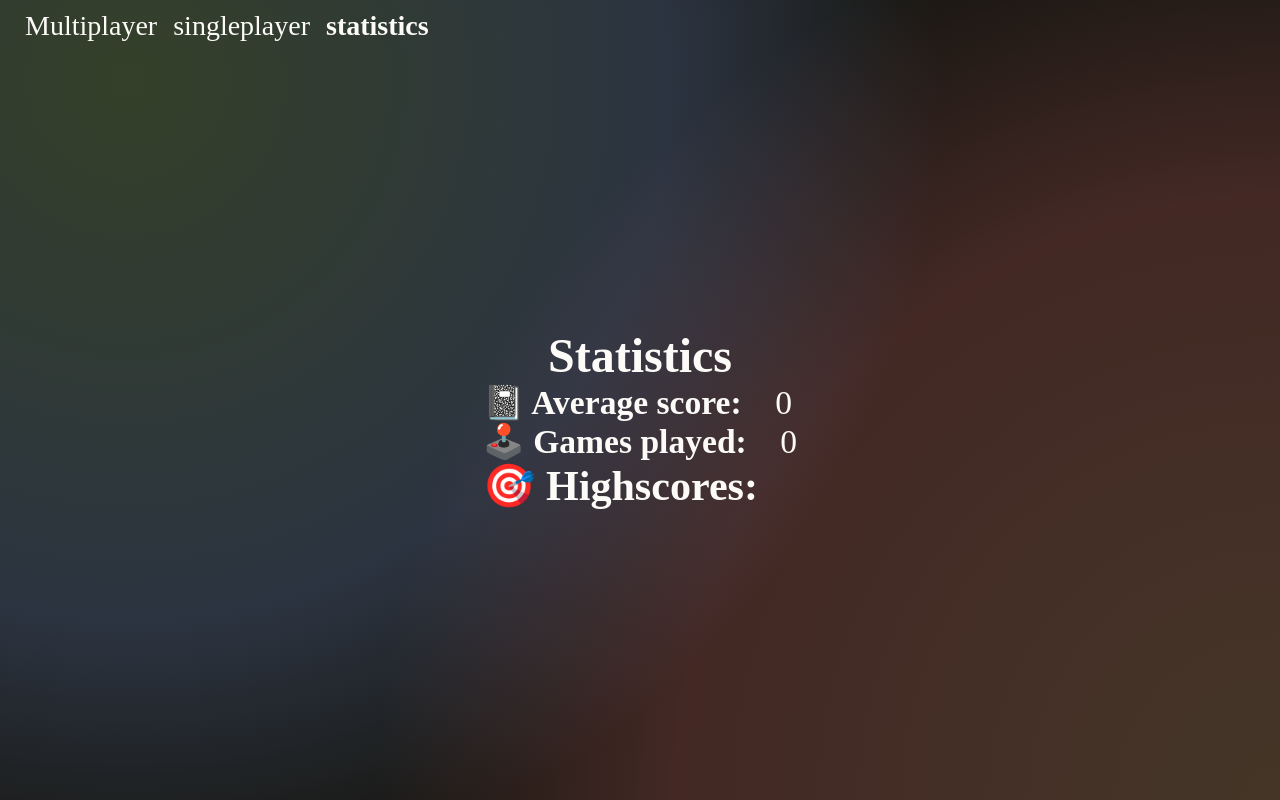
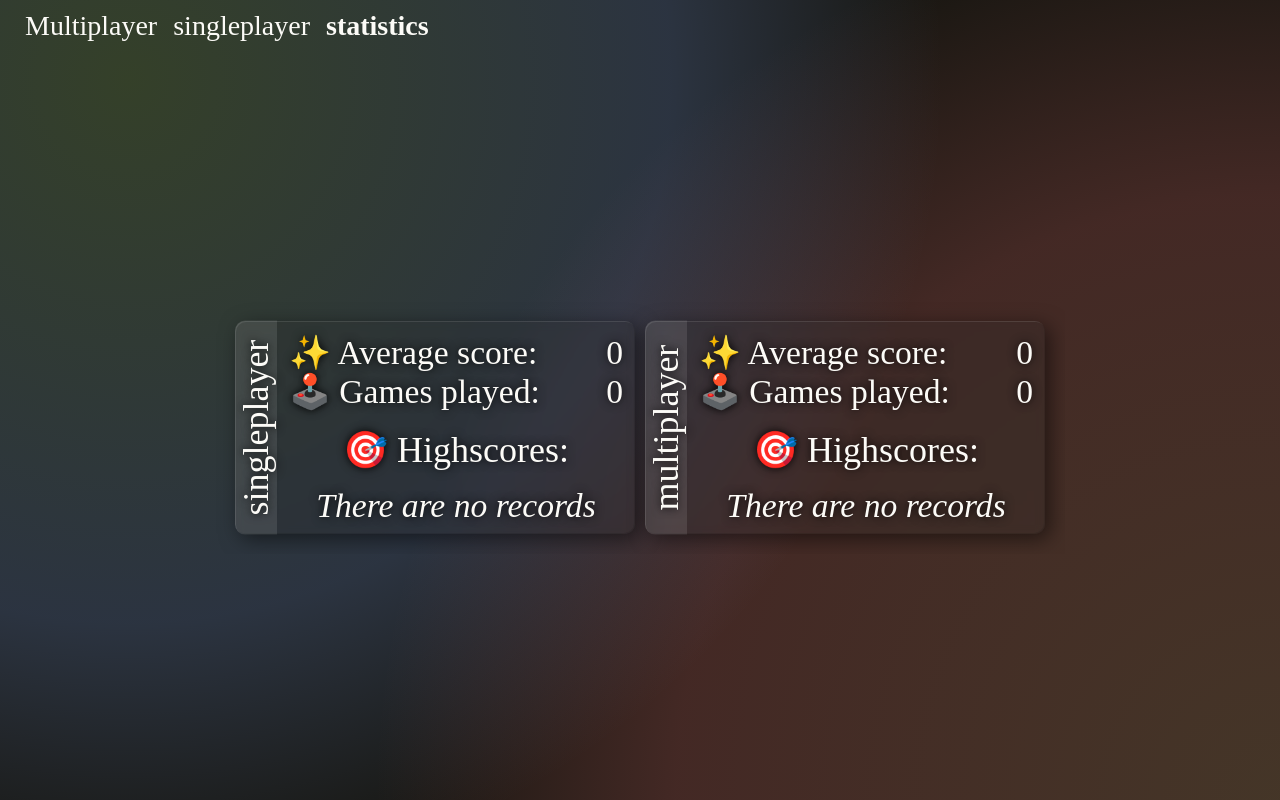
Before and after one commit to please-the-turtle/tetris-client, a React (Vite) app: page /statistics in a window 1280 px wide. Built offline with nearby package versions, Linux system fonts and the light colour scheme; a web font is replaced by a local one.

Commit message:
Work on Statistics page

```diff
--- /dev/null
+++ b/src/components/Card/Card.scss
@@ -0,0 +1,40 @@
+@import "/src/vars";
+
+$card-container-bradius: 10px;
+
+.card-container {
+    display: flex;
+    flex-direction: row;
+    backdrop-filter: blur(4px);
+    background-color: rgba(46, 46, 46, 0.25);
+    text-shadow: black 0 0 10px;
+    box-shadow:
+        inset rgba($color: white, $alpha: .1) 1px 1px,
+        inset rgba($color: black, $alpha: .1) -1px -1px,
+        rgba($color: black, $alpha: .5) 5px 5px 20px;
+    border-radius: $card-container-bradius;
+    min-width: 400px;
+}
+
+.card-header {
+    border-radius: 0 $card-container-bradius $card-container-bradius 0;
+    font-size: 1.5em;
+    background-color: rgba($color: $white, $alpha: .1);
+    width: 1.25em;
+    writing-mode: vertical-lr;
+    rotate: 180deg;
+    text-align: center;
+    align-content: center;
+}
+
+.card-body {
+    margin: .5em;
+    width: 100%;
+}
+
+@media (max-aspect-ratio: 1/1.7) {
+    .card-container {
+        font-size: 5.5vw;
+        min-width: 100%;
+    }
+}
--- /dev/null
+++ b/src/components/Card/index.jsx
@@ -0,0 +1,10 @@
+import "./Card.scss"
+
+export default function Card({ children, header }) {
+    return (
+        <div className="card-container">
+            <div className="card-header">{header}</div>
+            <div className="card-body">{children}</div>
+        </div>
+    )
+}
--- /dev/null
+++ b/src/components/CardsContainer/CardsContainer.scss
@@ -0,0 +1,9 @@
+.cards-container {
+    display: flex;
+    flex-direction: row;
+    flex-wrap: wrap;
+    overflow-y: scroll;
+    gap: 10px;
+    padding: 20px;
+    justify-content: center;
+}
--- /dev/null
+++ b/src/components/CardsContainer/index.jsx
@@ -0,0 +1,9 @@
+import "./CardsContainer.scss"
+
+export default function CardsContainer({children}) {
+    return (
+        <div className="cards-container">
+            {children}
+        </div>
+    )
+}
--- a/src/components/HighscoresTable/HighscoresTable.scss
+++ b/src/components/HighscoresTable/HighscoresTable.scss
@@ -3,6 +3,7 @@
 .highscores {
     display: flex;
     flex-direction: column;
+    height: fit-content;
 }
 
 .highscores-header {
@@ -12,30 +13,10 @@
     width: 100%;
     font-size: 1.5em;
     align-items: center;
+    justify-content: center;
     margin-bottom: .5em;
-
-    button {
-        background-color: transparent;
-        color: $textColorLight;
-        transition: transform 1s;
-        margin: 0;
-        padding: 0;
-        font-size: 1em;
-        line-height: 0;
-        transition: transform 1s cubic-bezier();
-        transform-origin: center center;
-
-        &:hover,
-        &:active {
-            transform-origin: inherit;
-            background: transparent;
-        }
-
-        &:active {
-            transition: transform 0ms;
-            transform: rotate(-360deg);
-        }
-    }
+    margin-top: .5em;
+    font-weight: 400;
 }
 
 .highscores-table {
@@ -48,20 +29,27 @@
     justify-content: stretch;
     align-items: center;
     font-size: 1.4em;
-    gap: 1em;
     width: 100%;
-    padding: 5px .5em;
+    padding: 5px 0;
     line-height: 1em;
     border-radius: 6px;
+    gap: .5em;
+}
+
+.message {
+    font-weight: 100;
+    font-style: italic;
+    justify-content: center;
+    padding: 0;
 }
 
 .score-line-position-number {
     text-align: center;
-    font-weight: 600;
+    font-weight: 400;
     min-width: 1.5em;
 }
 
 .score-line-score {
-    text-align: left;
-    width: 100%;
+    text-align: center;
+    font-weight: 100;
 }
--- a/src/components/HighscoresTable/index.jsx
+++ b/src/components/HighscoresTable/index.jsx
@@ -1,23 +1,33 @@
 import "./HighscoresTable.scss"
 
-export default function HighscoresTable({scores}) {
+export default function HighscoresTable({ scores }) {
     return (
         <section className="highscores">
             <article className="highscores-header">
-                <h1>🎯 Highscores:</h1>
+                🎯 Highscores:
             </article>
             <article className="highscores-table">
-                {scores?.map((scoreRecord, i) => {
-                    const numberChar = getNumberChar(i);
-                    return (
-                        <div key={i} className="score-line">
-                            <div className="score-line-position-number">{numberChar}</div>
-                            <div className="score-line-score">{scoreRecord}</div>
-                        </div>)
-                })}
+                {drawRecordsList(scores)}
             </article>
         </section>
     )
+}
+
+function drawRecordsList(scores) {
+    if (!scores || scores.length < 1) {
+        return (
+            <div className="score-line message">There are no records</div>
+        )
+    }
+
+    return scores?.map((scoreRecord, i) => {
+        const numberChar = getNumberChar(i);
+        return (
+            <div key={i} className="score-line">
+                <div className="score-line-position-number">{numberChar}</div>
+                <div className="score-line-score">{scoreRecord}</div>
+            </div>)
+    })
 }
 
 function getNumberChar(number) {
--- a/src/components/SquareCard/SquareCard.scss
+++ b/src/components/SquareCard/SquareCard.scss
@@ -1,6 +1,6 @@
 @import "/src/vars";
 
-.card-container {
+.square-card-container {
     position: relative;
     background-color: $darkGrey;
     width: 100%;
@@ -8,7 +8,7 @@
     border-radius: 4%;
 }
 
-.card-content {
+.square-card-content {
     position: absolute;
     display: flex;
     align-items: center;
@@ -22,7 +22,7 @@
     margin: 18%;
 }
 
-.card-header {
+.square-card-header {
     color: $textColorGrey;
     font-size: 1.3em;
     font-weight: bold;
--- a/src/components/SquareCard/index.jsx
+++ b/src/components/SquareCard/index.jsx
@@ -2,11 +2,11 @@ import "./SquareCard.scss"
 
 export default function SquareCard({ children, header = "" }) {
     return (
-        <div className="card-container">
-            <div className="card-content">
+        <div className="square-card-container">
+            <div className="square-card-content">
                 {children}
             </div>
-            <div className="card-header">
+            <div className="square-card-header">
                 {header}
             </div>
         </div>
--- a/src/components/StatisticsPanel/StatisticsPanel.scss
+++ b/src/components/StatisticsPanel/StatisticsPanel.scss
@@ -1,9 +1,3 @@
-.statistics {
-    display: flex;
-    flex-direction: column;
-    max-width: 40%;
-}
-
 .statistics-line {
     display: flex;
     flex-direction: row;
@@ -11,21 +5,18 @@
     text-align: left;
     width: 100%;
     gap: 1em;
-    align-items:end;
+    align-items: end;
+    justify-content: space-between;
+    font-weight: 200;
 }
 
 .statistics-line-header {
-    font-weight: 600;
     height: 100%;
     text-wrap: nowrap;
 }
 
 .statistics-line-value {
-    height: 100%;
+    text-align: center;
+    align-items: center;
+    align-content: end;
 }
-
-@media (max-aspect-ratio: 1/1.7) {
-    .container {
-        font-size: 5.5vw;
-    }
-}
--- a/src/components/StatisticsPanel/index.jsx
+++ b/src/components/StatisticsPanel/index.jsx
@@ -1,20 +1,12 @@
-import { getStatistics } from "../../services/statisticsService";
 import HighscoresTable from "../HighscoresTable";
-import { useEffect, useState } from "react";
+import Card from "../Card"
 import "./StatisticsPanel.scss"
 
-export default function StatisticsPanel() {
-    const [statistics, setStatistics] = useState();
-
-    useEffect(() => {
-        setStatistics(getStatistics());
-        console.log(statistics);
-    }, [])
-
+export default function StatisticsPanel({ header, statistics }) {
     return (
-        <div className="stastistics">
+        <Card header={header}>
             <div className="statistics-line">
-                <div className="statistics-line-header">📓 Average score: </div>
+                <div className="statistics-line-header">✨ Average score: </div>
                 <div className="statistics-line-value">{statistics?.avgScore}</div>
             </div>
             <div className="statistics-line">
@@ -22,6 +14,6 @@ export default function StatisticsPanel() {
                 <div className="statistics-line-value">{statistics?.gamesCount}</div>
             </div>
             <HighscoresTable scores={statistics?.scores} />
-        </div>
+        </Card>
     )
 }
--- a/src/pages/Statistics.jsx
+++ b/src/pages/Statistics.jsx
@@ -1,12 +1,24 @@
-import { useEffect } from "react";
+import { useEffect, useState } from "react";
+import { getStatistics } from "../services/statisticsService";
 import CenterContainer from "../components/CenterContainer";
+import CardsContainer from "../components/CardsContainer";
 import StatisticsPanel from "../components/StatisticsPanel";
 
 export default function Statistics() {
+    const [statisticSingleplayer, setStatisticsSingleplayer] = useState();
+    const [statisticMultiplayer, setStatisticsMultiplayer] = useState();
+
+    useEffect(() => {
+        setStatisticsSingleplayer(getStatistics());
+        setStatisticsMultiplayer(getStatistics(true));
+    }, [])
+
     return (
         <CenterContainer>
-            <h1>Statistics</h1>
-            <StatisticsPanel />
+            <CardsContainer>
+                <StatisticsPanel header='singleplayer' statistics={statisticSingleplayer} />
+                <StatisticsPanel header='multiplayer' statistics={statisticMultiplayer} />
+            </CardsContainer>
         </CenterContainer>
     )
 }
```
Also changed, not shown: 1 other file (tests, documents, lock files or other folders).
